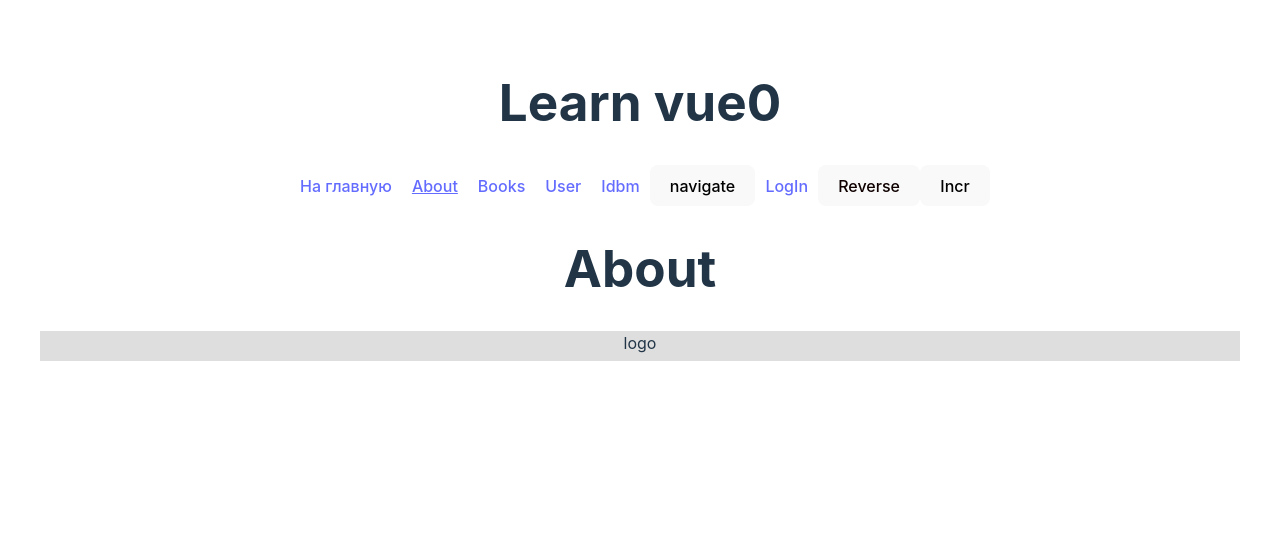
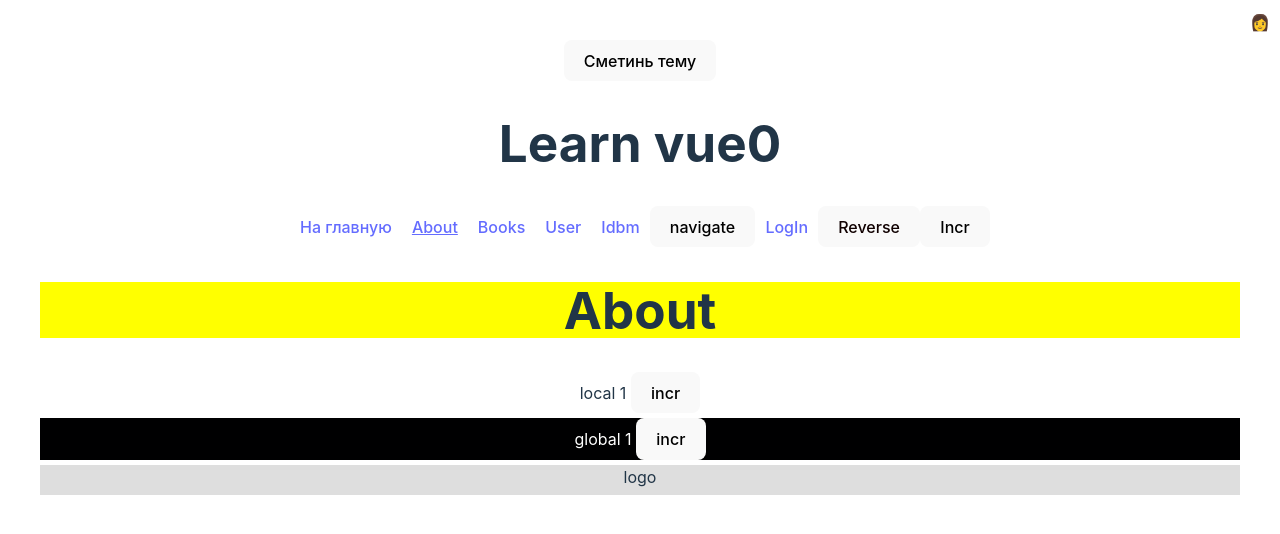
Before and after one commit to Gakmannn/WEB36VUE, a Vue app: page /about in a window 1280 px wide. Shown: the top 534 px of the page. Built offline with nearby package versions, Linux system fonts and the light colour scheme.

Commit message:
Пользовательские директивы и другое

```diff
--- a/index.html
+++ b/index.html
@@ -1,10 +1,11 @@
 <!doctype html>
-<html lang="en">
+<html lang="en" class="theme_ligth">
   <head>
     <meta charset="UTF-8" />
     <link rel="icon" type="image/svg+xml" href="/vite.svg" />
     <meta name="viewport" content="width=device-width, initial-scale=1.0" />
     <title>Vite + Vue + TS</title>
+
   </head>
   <body>
     <div id="myApp"></div>
--- a/src/App.vue
+++ b/src/App.vue
@@ -31,6 +31,7 @@
 <script setup lang="ts">
 import { useRouter } from 'vue-router'
 import { useUser } from '#root/stores/user'
+import { onMounted } from 'vue'
 const userStore = useUser()
 const router = useRouter()
 
@@ -40,6 +41,33 @@ const navigate = ()=>{
   // location.assign('/user?plan=private#nothing')
   router.push({ path: '/user', query: { plan: 'private' }, hash: '#nothing' })
 }
+
+onMounted(()=>{
+  const isDark = window.matchMedia("(prefers-color-scheme: dark)")
+  if (isDark.matches) {
+    document.documentElement.className='theme_dark'
+  }
+  const myColor = '#213547'
+  const myBgColor = '#fff'
+  const myAColor = '#747bff'
+  const myBBgColor = '#f9f9f9'
+
+  const style = `
+  <style>
+    :root {
+      --main-color-light: ${myColor};
+      --main-color-dark:  #fff;
+      --main-bg-color-light: ${myBgColor};
+      --main-bg-color-dark: #213547;
+      --main-a-hover-color-light: ${myAColor};
+      --main-a-hover-color-dark: #747bff;
+      --main-button-bg-color-light: ${myBBgColor};
+      --main-button-bg-color-dark: #43484b;
+    }
+  </style>
+  `
+  document.head.insertAdjacentHTML('beforeend',style)
+})
 
 </script>
 
--- a/src/components/HeaderComponent.vue
+++ b/src/components/HeaderComponent.vue
@@ -1,4 +1,6 @@
 <template>
+  <div>
+    <div><button @click="changeTheme">Сметинь тему</button></div>
     <div>
       <h1 v-if="bool" @click="str += '!'">{{ str }}{{ counterStore.count }}</h1>
       <h1 v-else @click="str += '!'">{{ str.split('').reverse().join('') }}{{ counterStore.name }}</h1>
@@ -8,15 +10,25 @@
       </slot>
 
       <button :class="$attrs.class" v-on:click="myFunc" :style="'color:#' + color">Reverse</button>
-    <button v-on:click="counterStore.increment" >Incr</button>
+      <button v-on:click="counterStore.increment">Incr</button>
+    </div>
+
+    <Teleport to="body">
+      <div style="position: fixed; right:10px; top:10px">👩</div>
+    </Teleport>
+
   </div>
 </template>
 
 <script setup lang="ts">
 import { ref, onBeforeMount, onBeforeUpdate, onMounted, onUnmounted, onUpdated, onBeforeUnmount } from 'vue'
-import { useCounter } from '#root/stores/counterOptions'
+import { useCounterStore } from '#root/stores/counterCompos'
 
-const counterStore = useCounter()
+const changeTheme = ()=>{
+  document.documentElement.className = document.documentElement.className == 'theme_dark' ? 'theme_light' : 'theme_dark'
+}
+
+const counterStore = useCounterStore()
 
 console.log('created')
 
--- /dev/null
+++ b/src/composables/counter.ts
@@ -0,0 +1,14 @@
+import { ref } from 'vue'
+
+// глобальное состояние, создаваемое в области видимости модуля
+const globalCount = ref(1)
+
+export function useCount() {
+  // локальное состояние, создаваемое для каждого компонента
+  const localCount = ref(1)
+
+  return {
+    globalCount,
+    localCount
+  }
+}
--- a/src/main.ts
+++ b/src/main.ts
@@ -4,11 +4,13 @@ import App from '#root/App.vue'
 import { createPinia } from 'pinia'
 import HeaderComp from '#root/components/HeaderComponent.vue'
 import {router} from '#root/routes'
+import { myDirs } from '#root/plugins/myDirs'
 
 const pinia = createPinia()
 
 const app = createApp(App)
 app.use(pinia)
 app.use(router)
+app.use(myDirs)
 app.component('HeaderComp', HeaderComp)
 app.mount('#myApp')
--- a/src/pages/AboutPage.vue
+++ b/src/pages/AboutPage.vue
@@ -1,8 +1,17 @@
 <template>
-  <h1>About</h1>
+  <div>
+  <h1 v-highlight>About</h1>
+  <p>local {{ localCount }} <button @click="localCount++">incr</button></p>
+  <p v-color="'#' + globalCount.toString().padStart(6,'0')" style="color: white;">global {{ globalCount }} <button @click="globalCount+=50">incr</button></p>
+  </div>
 </template>
 
 <script setup lang="ts">
+import { useCount } from '#root/composables/counter'
+
+const { globalCount, localCount } = useCount()
+
+
 
 </script>
 
--- a/src/pages/HomePage.vue
+++ b/src/pages/HomePage.vue
@@ -37,8 +37,10 @@
       </transition>
     </div>
 
-    <transition name="fade">
-      <component :is="myCount % 2 == 0 ? 'HeaderComp' : VueCalc"></component>
+    <transition name="fade" mode="out-in">
+      <KeepAlive >
+        <component :is="myCount % 2 == 0 ? 'HeaderComp' : VueCalc"></component>
+      </KeepAlive>
     </transition>
     <component is="p">Это просто параграф</component>
 
@@ -110,11 +112,10 @@
     <p v-bind:style="'color:' + color">{{ color }}</p>
     <input v-model="message" />
     <p>Этот 👇 {{ counterStore.doubleCount }}</p>
-    <transition name="fade">
-      <header-comp v-if="toggle">
-        <h3>Not default</h3>
-      </header-comp>
-    </transition>
+
+    <header-comp v-if="toggle">
+      <h3>Not default</h3>
+    </header-comp>
 
     {{ a }}
     <button @click="toggle = !toggle; a++; isActive = !isActive; hasError = !hasError">{{ toggle ? 'hide' : 'show'
--- a/src/pages/LKPage.vue
+++ b/src/pages/LKPage.vue
@@ -1,10 +1,15 @@
 <template>
     <p>{{x}},{{ y }}</p>
     <h1>LK</h1>
+    <p>local {{ localCount }} <button @click="localCount++">incr</button></p>
+    <p>global {{ globalCount }} <button @click="globalCount++">incr</button></p>
 </template>
 
 <script setup lang="ts">
 import { useMouse } from '#root/composables/mouse'
+import { useCount } from '#root/composables/counter'
+
+const { globalCount, localCount } = useCount()
 const { x, y } = useMouse()
 </script>
 
--- /dev/null
+++ b/src/plugins/myDirs.ts
@@ -0,0 +1,12 @@
+export const myDirs = {
+  install: (app: any) => {
+    app.directive('highlight', {
+      mounted: (el: HTMLElement) => {
+        el.style.backgroundColor = 'yellow'
+      }
+    })
+    app.directive('color', (el: HTMLElement, binding: any) => {
+      el.style.backgroundColor = binding.value
+    })
+  }
+}
--- a/src/style.css
+++ b/src/style.css
@@ -74,13 +74,39 @@ button:focus-visible {
 
 @media (prefers-color-scheme: light) {
   :root {
-    color: #213547;
-    background-color: #ffffff;
+    color: var(--main-color-light);
+    background-color: var(--main-bg-color-light);
   }
   a:hover {
-    color: #747bff;
+    color: var(--main-a-hover-color-light);
   }
   button {
-    background-color: #f9f9f9;
+    background-color: var(--main-button-bg-color-light);
   }
 }
+@media (prefers-color-scheme: dark) {
+  :root {
+    color: var(--main-color-dark);
+    background-color: var(--main-bg-color-dark);
+  }
+  a:hover {
+    color: var(--main-a-hover-color-dark);
+  }
+  button {
+    background-color: var(--main-button-bg-color-dark);
+  }
+}
+
+
+:root.theme_dark {
+  color: var(--main-color-dark);
+  background-color: var(--main-bg-color-dark);
+}
+
+:root.theme_dark a:hover {
+  color: var(--main-a-hover-color-dark);
+}
+
+:root.theme_dark button {
+  background-color: var(--main-button-bg-color-dark);
+}
--- /dev/null
+++ b/src/style.scss
@@ -0,0 +1,15 @@
+
+:root {
+  .theme_dark {
+    color: var(--main-color-dark);
+    background-color: var(--main-bg-color-dark);
+
+    a:hover {
+      color: var(--main-a-hover-color-dark);
+    }
+
+    button {
+      background-color: var(--main-button-bg-color-dark);
+    }
+  }
+}
```
Lines whose indentation alone changed are shown as unchanged.
